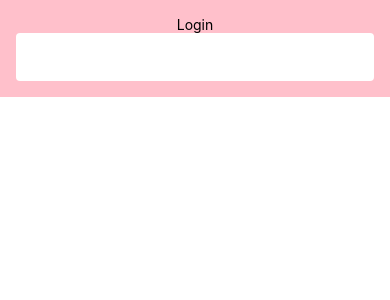
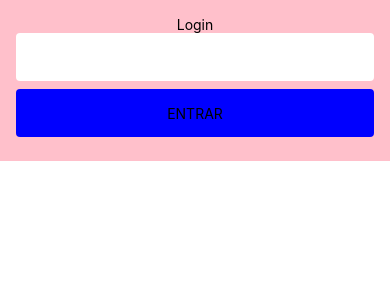
Before and after one commit to TSThiago/vendas_online, a React Native app: screen / in a window 390 px wide. Shown: the top 300 px of the page. Built offline with nearby package versions, Linux system fonts and the light colour scheme.

Commit message:
criação do botão

```diff
--- a/src/modules/login/screens/Login.tsx
+++ b/src/modules/login/screens/Login.tsx
@@ -1,13 +1,20 @@
 import { View, Text, TextInput } from "react-native"
 import { ContainerLogin } from "../styles/login.style";
 import Input from "../../../shared/components/input/Input";
+import Button from "../../../shared/components/button/Button";
 
 const Login = () => {
+
+    const handleOnPress = () => {
+        console.log('clicou')
+    }
+
     return (
         <View>
             <ContainerLogin>
                 <Text>Login</Text>
                 <Input />
+                <Button margin="8px" onPress={handleOnPress} title="ENTRAR"/>
             </ContainerLogin>
 
         </View>
--- /dev/null
+++ b/src/shared/components/button/Button.tsx
@@ -0,0 +1,18 @@
+import { TouchableOpacityProps } from "react-native/types";
+import { ButtonContainer } from "./buttons.style";
+import { Text } from "react-native";
+
+interface ButtonProps extends TouchableOpacityProps {
+    title: string;
+    margin?: string;
+}
+
+const Button = ({ title, ...props }: ButtonProps) => {
+    return (
+        <ButtonContainer margin={props.margin} {...props}>
+            <Text>{title}</Text>
+        </ButtonContainer>
+    )
+};
+
+export default Button;
--- /dev/null
+++ b/src/shared/components/button/buttons.style.ts
@@ -0,0 +1,16 @@
+import { TouchableOpacityProps } from "react-native/types";
+import styled from "styled-components/native";
+
+interface ButtonContainerProps {
+    margin?: string;
+}
+
+export const ButtonContainer = styled.TouchableOpacity<ButtonContainerProps>`
+    width: 100%;
+    height: 48px;
+    border-radius: 4px;
+    justify-content: center;
+    align-items: center;
+    ${(props) => props.margin ? `margin : ${props.margin};` : ''};
+    background-color: blue;
+`
```
